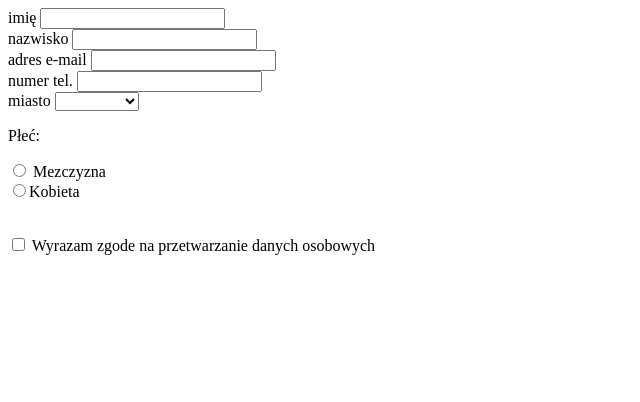
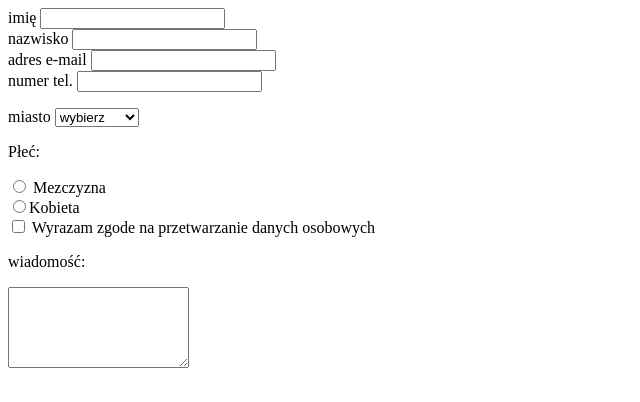
Before and after one commit to ULADG/zalegly-formularz-, a plain HTML site: page index.html in a window 1280 px wide. Shown: the whole page, without its empty margins (0-640 px from the left). Drawn offline with Linux system fonts and the light colour scheme.

Commit message:
walidator mowi tak

```diff
--- a/index.html
+++ b/index.html
@@ -16,21 +16,28 @@
 		<label for=numberData> numer tel. </label>
 		<input type="number" id='numberData'><br/>
 
-		<label for=miasto>miasto</label>
-		<select>
-        <option value=""></option>
+
+		<p>miasto
+
+			<select>
+
+        <option value="wybierz">wybierz</option>
         <option value="Krakow">Krakow</option>
         <option value="Warszawa">Warszawa</option>
         <option value="Gdansk">Gdansk</option>
         </select>
+		</p>
 
 		<p>Płeć:</p>
-		<p><input type="radio" name="gender" value="facet" id="male"> <label for="male">Mezczyzna</label><br/>
-			<input type="radio" name="gender" value="baba" id='woman'><label for="woman">Kobieta</label></p>
+		<input type="radio" name="gender" value="facet" id="male"> <label for="male">Mezczyzna</label><br/>
+		<input type="radio" name="gender" value="baba" id='woman'><label for="woman">Kobieta</label>
 		<br/>
 
 		<input type="checkbox" id="agreement" name="agreement">
-		<label for="agreement"> Wyrazam zgode na przetwarzanie danych osobowych</label>
+		<label for="agreement"> Wyrazam zgode na przetwarzanie danych osobowych</label><br/>
+
+		<p>wiadomość:</p>
+		<textarea cols="20" rows="5"></textarea>
 
 	</form>
 
```
